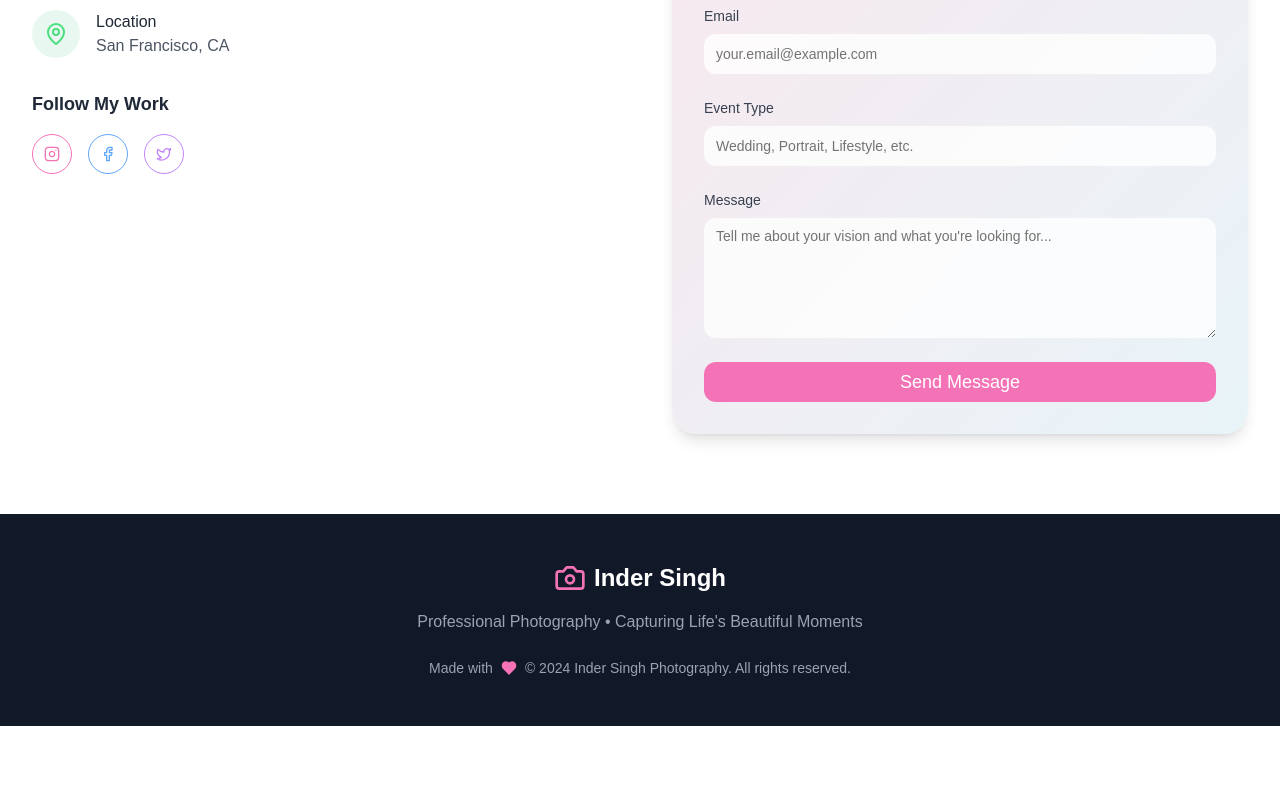
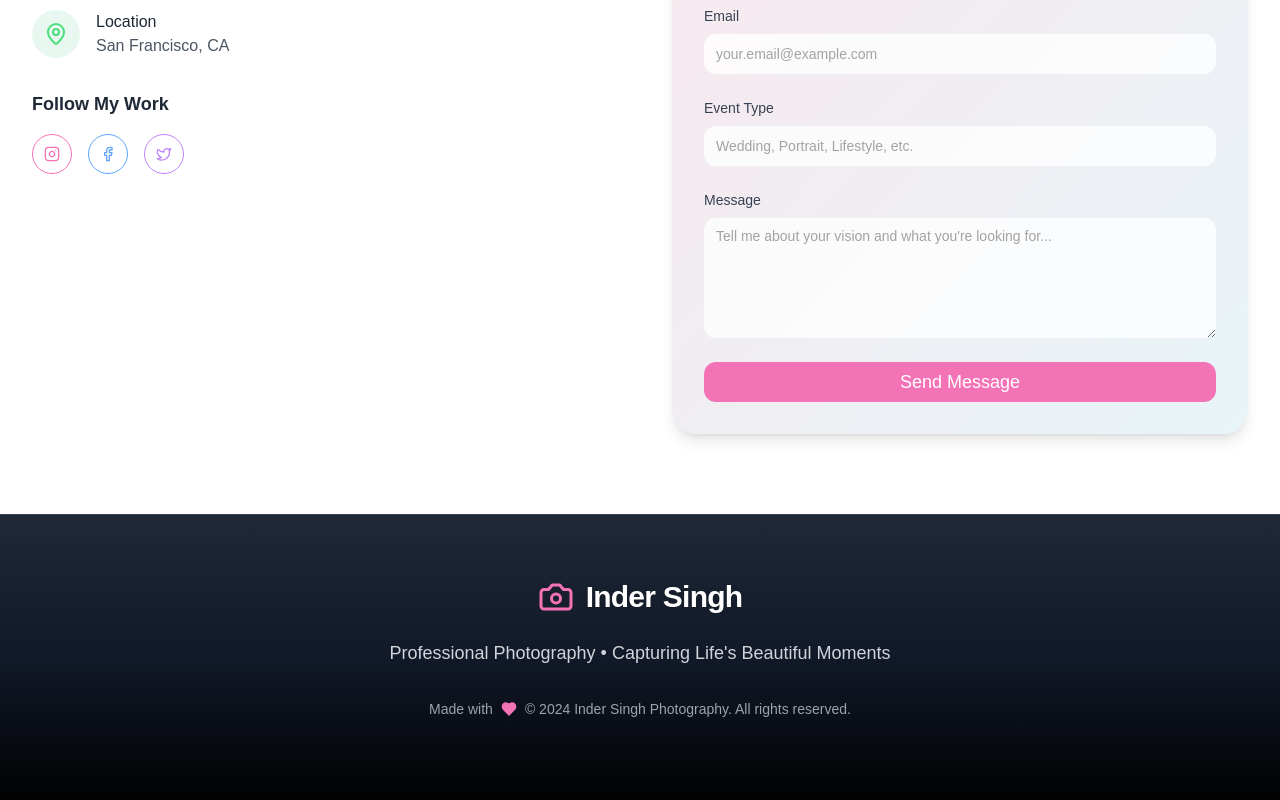
Before and after one commit to indersinghh141/porfolio, a Next.js app: page / in a window 1280 px wide. Shown: the part 3443-4243 px from the top of the page. Before the commit the page ends 4169 px from the top, so only its background shows below. Built offline with nearby package versions, Linux system fonts and the light colour scheme.

Commit message:
changed bg color

```diff
--- a/app/globals.css
+++ b/app/globals.css
@@ -14,72 +14,72 @@ body {
 
 @layer base {
   :root {
-    --background: 0 0% 100%;
-    --foreground: 0 0% 3.9%;
-    --card: 0 0% 100%;
-    --card-foreground: 0 0% 3.9%;
-    --popover: 0 0% 100%;
-    --popover-foreground: 0 0% 3.9%;
-    --primary: 0 0% 9%;
-    --primary-foreground: 0 0% 98%;
-    --secondary: 0 0% 96.1%;
-    --secondary-foreground: 0 0% 9%;
-    --muted: 0 0% 96.1%;
-    --muted-foreground: 0 0% 45.1%;
-    --accent: 0 0% 96.1%;
-    --accent-foreground: 0 0% 9%;
-    --destructive: 0 84.2% 60.2%;
-    --destructive-foreground: 0 0% 98%;
-    --border: 0 0% 89.8%;
-    --input: 0 0% 89.8%;
-    --ring: 0 0% 3.9%;
-    --chart-1: 12 76% 61%;
-    --chart-2: 173 58% 39%;
-    --chart-3: 197 37% 24%;
-    --chart-4: 43 74% 66%;
-    --chart-5: 27 87% 67%;
-    --radius: 0.5rem;
-    --sidebar-background: 0 0% 98%;
-    --sidebar-foreground: 240 5.3% 26.1%;
-    --sidebar-primary: 240 5.9% 10%;
-    --sidebar-primary-foreground: 0 0% 98%;
-    --sidebar-accent: 240 4.8% 95.9%;
-    --sidebar-accent-foreground: 240 5.9% 10%;
-    --sidebar-border: 220 13% 91%;
-    --sidebar-ring: 217.2 91.2% 59.8%;
-  }
-  .dark {
-    --background: 0 0% 3.9%;
+    --background: 220 13% 10%; /* deep dark gray-blue */
     --foreground: 0 0% 98%;
-    --card: 0 0% 3.9%;
+    --card: 220 13% 14%;
     --card-foreground: 0 0% 98%;
-    --popover: 0 0% 3.9%;
+    --popover: 220 13% 12%;
     --popover-foreground: 0 0% 98%;
     --primary: 0 0% 98%;
-    --primary-foreground: 0 0% 9%;
-    --secondary: 0 0% 14.9%;
+    --primary-foreground: 220 13% 10%;
+    --secondary: 220 13% 18%;
     --secondary-foreground: 0 0% 98%;
-    --muted: 0 0% 14.9%;
+    --muted: 220 13% 18%;
     --muted-foreground: 0 0% 63.9%;
-    --accent: 0 0% 14.9%;
+    --accent: 220 13% 18%;
     --accent-foreground: 0 0% 98%;
     --destructive: 0 62.8% 30.6%;
     --destructive-foreground: 0 0% 98%;
-    --border: 0 0% 14.9%;
-    --input: 0 0% 14.9%;
+    --border: 220 13% 18%;
+    --input: 220 13% 18%;
     --ring: 0 0% 83.1%;
     --chart-1: 220 70% 50%;
     --chart-2: 160 60% 45%;
     --chart-3: 30 80% 55%;
     --chart-4: 280 65% 60%;
     --chart-5: 340 75% 55%;
-    --sidebar-background: 240 5.9% 10%;
-    --sidebar-foreground: 240 4.8% 95.9%;
+    --radius: 0.5rem;
+    --sidebar-background: 220 13% 14%;
+    --sidebar-foreground: 0 0% 98%;
+    --sidebar-primary: 220 13% 10%;
+    --sidebar-primary-foreground: 0 0% 98%;
+    --sidebar-accent: 220 13% 18%;
+    --sidebar-accent-foreground: 0 0% 98%;
+    --sidebar-border: 220 13% 18%;
+    --sidebar-ring: 217.2 91.2% 59.8%;
+  }
+  .dark {
+    --background: 220 13% 7%;
+    --foreground: 0 0% 98%;
+    --card: 220 13% 10%;
+    --card-foreground: 0 0% 98%;
+    --popover: 220 13% 8%;
+    --popover-foreground: 0 0% 98%;
+    --primary: 0 0% 98%;
+    --primary-foreground: 220 13% 7%;
+    --secondary: 220 13% 14%;
+    --secondary-foreground: 0 0% 98%;
+    --muted: 220 13% 14%;
+    --muted-foreground: 0 0% 63.9%;
+    --accent: 220 13% 14%;
+    --accent-foreground: 0 0% 98%;
+    --destructive: 0 62.8% 30.6%;
+    --destructive-foreground: 0 0% 98%;
+    --border: 220 13% 14%;
+    --input: 220 13% 14%;
+    --ring: 0 0% 83.1%;
+    --chart-1: 220 70% 50%;
+    --chart-2: 160 60% 45%;
+    --chart-3: 30 80% 55%;
+    --chart-4: 280 65% 60%;
+    --chart-5: 340 75% 55%;
+    --sidebar-background: 220 13% 10%;
+    --sidebar-foreground: 0 0% 98%;
     --sidebar-primary: 224.3 76.3% 48%;
     --sidebar-primary-foreground: 0 0% 100%;
-    --sidebar-accent: 240 3.7% 15.9%;
-    --sidebar-accent-foreground: 240 4.8% 95.9%;
-    --sidebar-border: 240 3.7% 15.9%;
+    --sidebar-accent: 220 13% 14%;
+    --sidebar-accent-foreground: 0 0% 98%;
+    --sidebar-border: 220 13% 14%;
     --sidebar-ring: 217.2 91.2% 59.8%;
   }
 }
--- a/components/footer.tsx
+++ b/components/footer.tsx
@@ -2,18 +2,22 @@ import { Camera, Heart } from "lucide-react"
 
 export function Footer() {
   return (
-    <footer className="bg-gray-900 text-white py-12">
+    <footer className="bg-gradient-to-t from-black via-gray-900 to-gray-800 text-white py-16 border-t border-gray-700">
       <div className="max-w-7xl mx-auto px-4 sm:px-6 lg:px-8">
         <div className="text-center">
-          <div className="flex items-center justify-center space-x-2 mb-4">
-            <Camera className="h-8 w-8 text-pink-400" />
-            <span className="text-2xl font-semibold">Inder Singh</span>
+          <div className="flex items-center justify-center space-x-3 mb-6">
+            <Camera className="h-9 w-9 text-pink-400" />
+            <span className="text-3xl font-bold tracking-tight text-white drop-shadow">Inder Singh</span>
           </div>
-          <p className="text-gray-400 mb-6">Professional Photography • Capturing Life's Beautiful Moments</p>
-          <div className="flex items-center justify-center space-x-2 text-sm text-gray-400">
+          <p className="text-gray-300 mb-8 text-lg font-light">Professional Photography • Capturing Life's Beautiful Moments</p>
+          <div className="flex items-center justify-center space-x-2 text-sm text-gray-400 mb-4">
             <span>Made with</span>
             <Heart className="h-4 w-4 text-pink-400 fill-current" />
             <span>© 2024 Inder Singh Photography. All rights reserved.</span>
+          </div>
+          <div className="flex justify-center mt-6 space-x-4">
+            {/* Example social icons or links can go here */}
+            {/* <a href="#" className="hover:text-pink-400 transition-colors">Instagram</a> */}
           </div>
         </div>
       </div>
```
